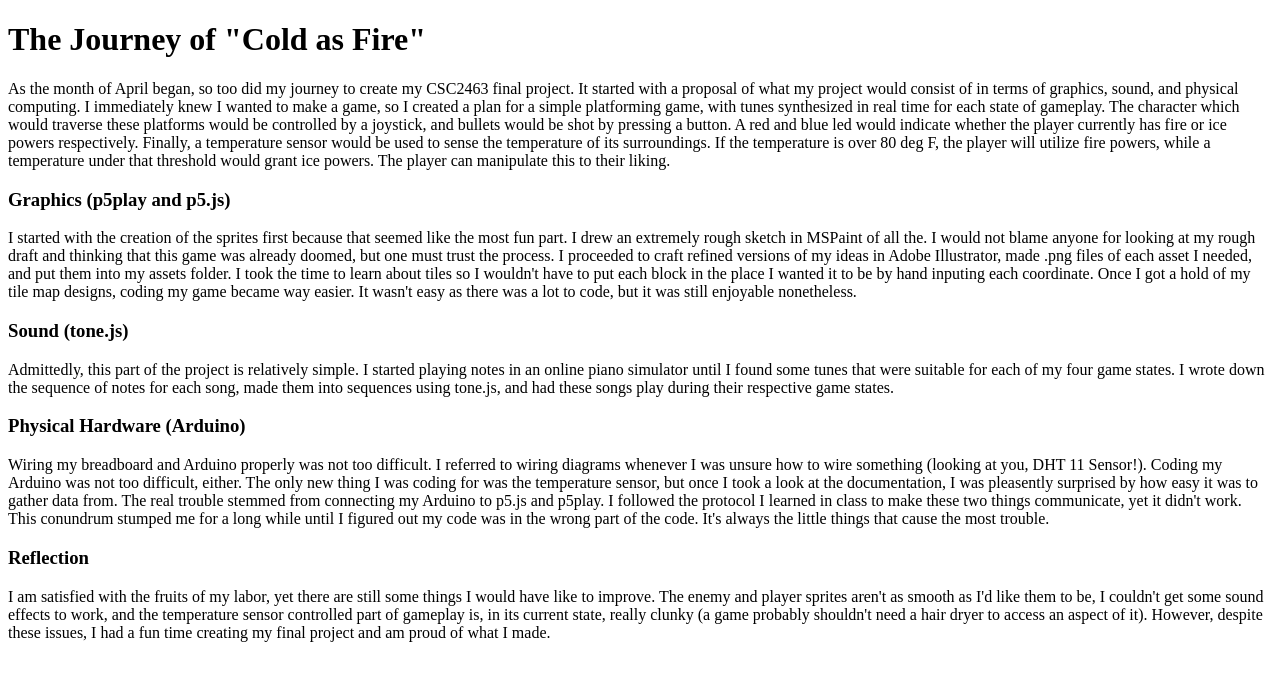
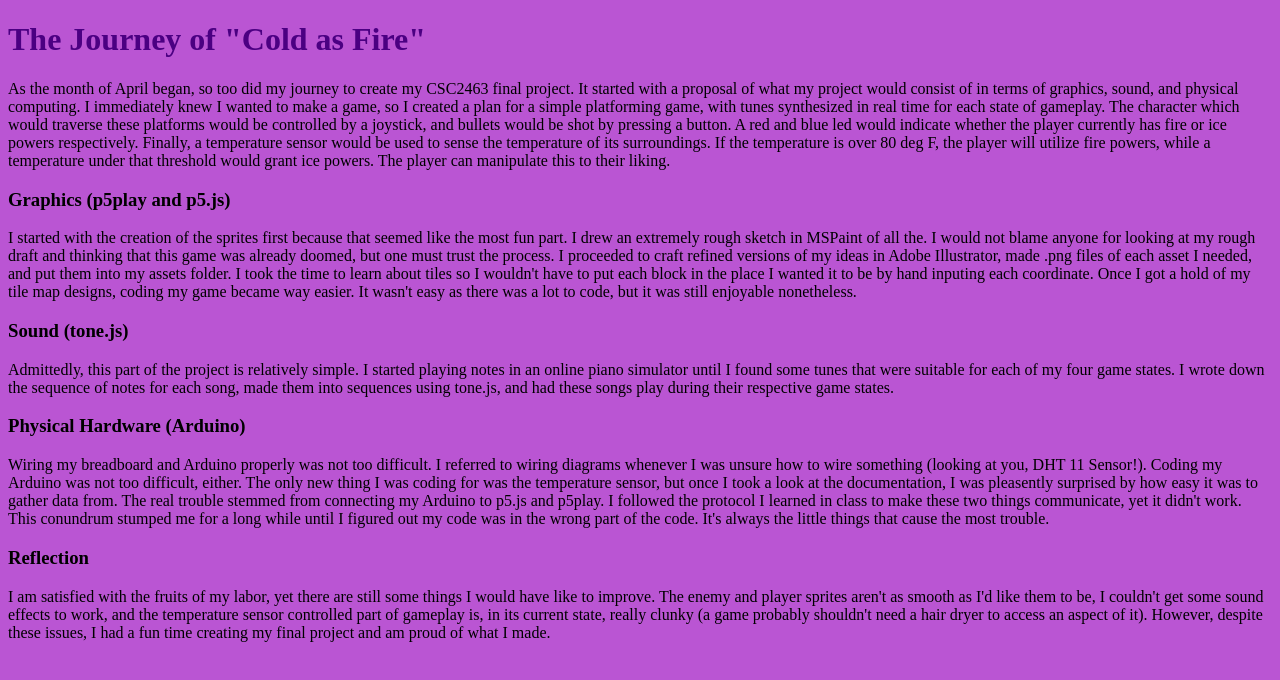
Before and after one commit to hschuler13/hschuler13.github.io, a plain HTML site: page index.html in a window 1280 px wide. Drawn offline with Linux system fonts and the light colour scheme.

Commit message:
css update

```diff
--- a/index.html
+++ b/index.html
@@ -2,7 +2,7 @@
 <html>
 
 <head>
-
+    <link rel="stylesheet" href="website.css">
 </head>
 
 <body>
--- /dev/null
+++ b/website.css
@@ -0,0 +1,8 @@
+body {
+    background-color: mediumorchid;
+  }
+
+  h1 {
+    color: indigo;
+    text-align: left;
+  }
```
